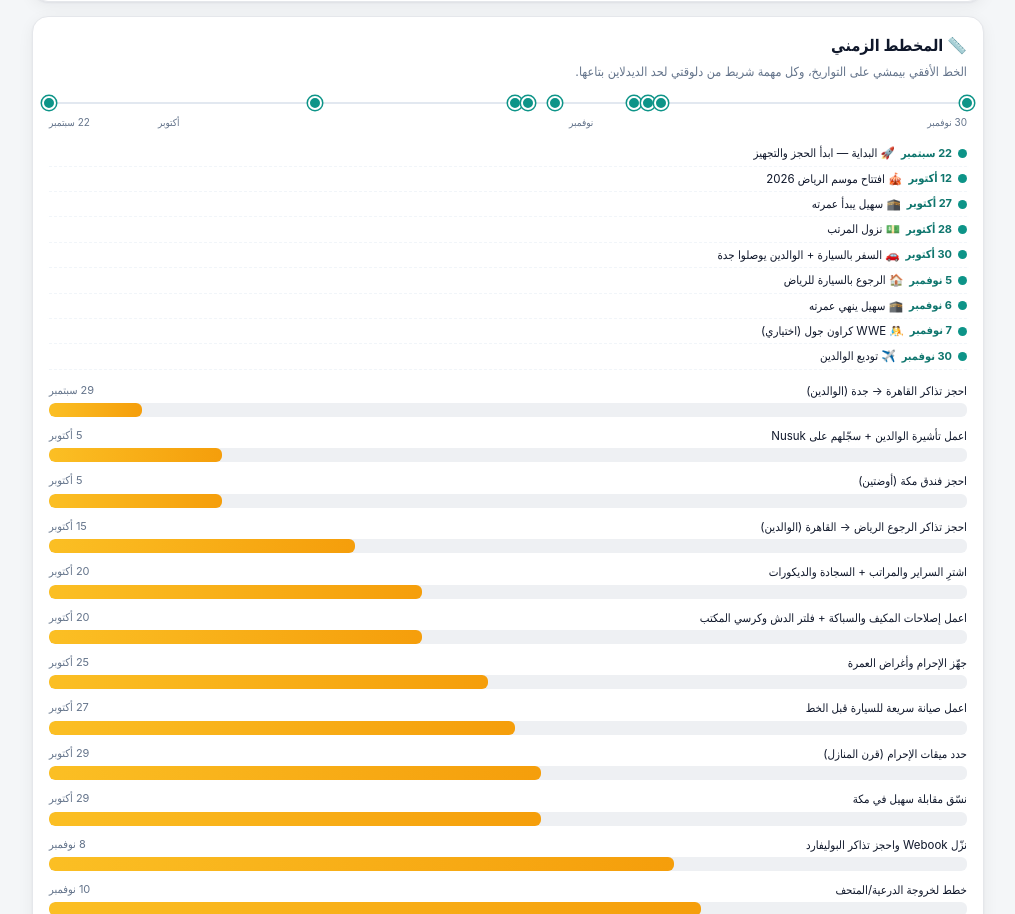
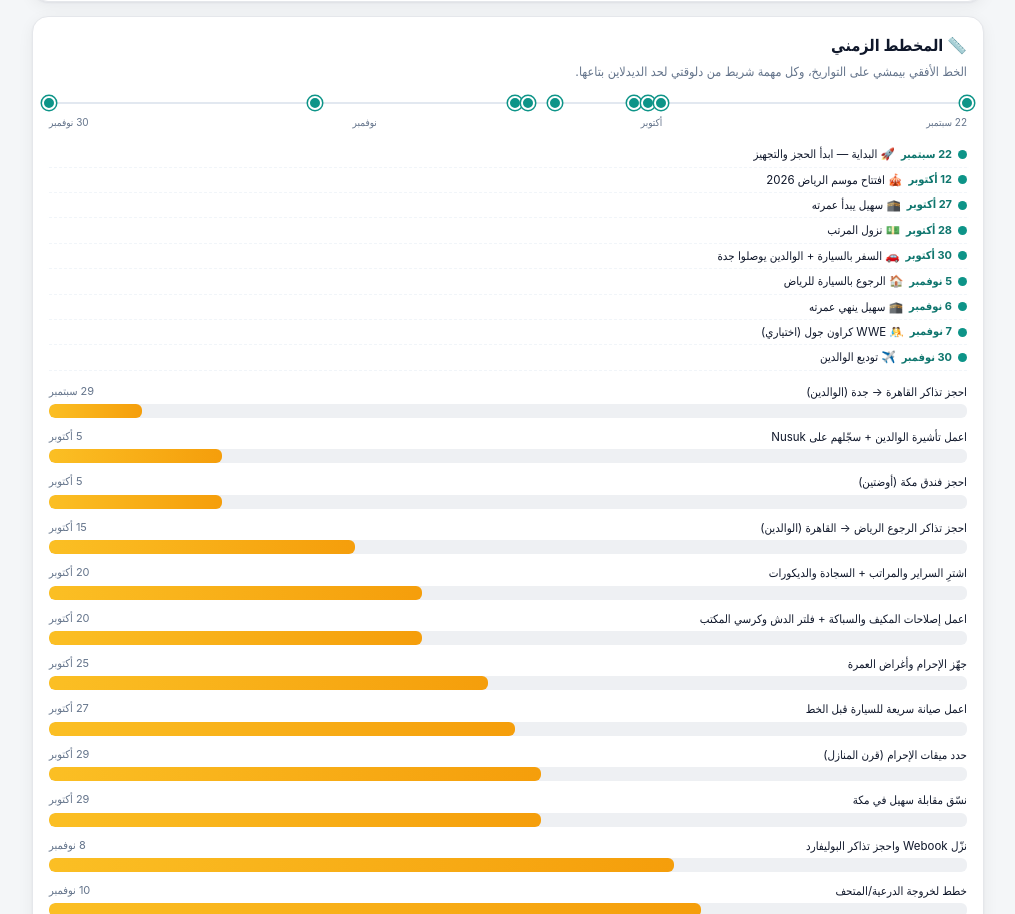
Before and after one commit to mohussamarch/umrah-plan, a plain HTML site: page index.html in a window 1280 px wide. Shown: the part 1329-2243 px from the top of the page, without its empty margins (132-1147 px from the left). Drawn offline with Linux system fonts and the light colour scheme.

Commit message:
Gantt: clean month row, non-shrinking legend dates

```diff
--- a/index.html
+++ b/index.html
@@ -199,13 +199,12 @@
   .g-axisline{position:relative;height:22px}
   .g-linebg{position:absolute;left:0;right:0;top:10px;height:2px;background:#e2e8f0;border-radius:2px}
   .g-dot{position:absolute;top:4px;width:14px;height:14px;border-radius:50%;background:var(--teal);border:2px solid #fff;box-shadow:0 0 0 1.5px var(--teal);transform:translateX(-50%);cursor:help}
-  .g-months{position:relative;height:15px;font-size:10px;color:var(--muted)}
-  .g-months span{position:absolute;white-space:nowrap}
+  .g-monthrow{display:flex;justify-content:space-between;font-size:10px;color:var(--muted);margin-bottom:10px}
   .g-legend{margin-bottom:12px}
   .g-leg{display:flex;align-items:center;gap:6px;font-size:11.5px;padding:3px 0;border-bottom:1px dashed #f1f5f9}
   .g-legdot{width:9px;height:9px;border-radius:50%;background:var(--teal);flex:none}
-  .g-leg b{color:var(--teal-dark);white-space:nowrap;font-size:11px}
-  .g-leg span{color:var(--ink)}
+  .g-leg b{color:var(--teal-dark);white-space:nowrap;font-size:11px;flex:none}
+  .g-legtext{color:var(--ink);flex:1;min-width:0;overflow:hidden;text-overflow:ellipsis;white-space:nowrap}
   .g-tasks{margin-top:4px}
   .g-titem{margin-bottom:10px}
   .g-thead{display:flex;justify-content:space-between;gap:8px;font-size:11.5px;margin-bottom:3px}
@@ -726,26 +725,14 @@
     var total = end - start;
     function x(date){ return Math.max(0, Math.min(100, (pdate(date).getTime() - start) / total * 100)); }
 
-    var monthMarks = [
-      { date:'2026-09-22', label:'22 سبتمبر' },
-      { date:'2026-10-01', label:'أكتوبر' },
-      { date:'2026-11-01', label:'نوفمبر' },
-      { date:'2026-11-30', label:'30 نوفمبر' }
-    ];
-    var monthsHtml = monthMarks.map(function(m){
-      var st;
-      if (m.date === RANGE_START) st = 'left:0';
-      else if (m.date === RANGE_END) st = 'right:0';
-      else st = 'left:'+x(m.date)+'%;transform:translateX(-50%)';
-      return '<span style="'+st+'">'+m.label+'</span>';
-    }).join('');
+    var monthsHtml = '<span>22 سبتمبر</span><span>أكتوبر</span><span>نوفمبر</span><span>30 نوفمبر</span>';
 
     var dotsHtml = milestones.map(function(m){
       return '<div class="g-dot" style="left:'+x(m.date)+'%" title="'+esc(m.icon+' '+m.label+' — '+fmtDateAr(m.date))+'"></div>';
     }).join('');
 
     var legendHtml = milestones.slice().sort(function(a,b){ return a.date < b.date ? -1 : (a.date > b.date ? 1 : 0); }).map(function(m){
-      return '<div class="g-leg"><span class="g-legdot"></span><b>'+fmtDateAr(m.date)+'</b><span>'+m.icon+' '+m.label+'</span></div>';
+      return '<div class="g-leg"><span class="g-legdot"></span><b>'+fmtDateAr(m.date)+'</b><span class="g-legtext">'+m.icon+' '+m.label+'</span></div>';
     }).join('');
 
     var withDl = tasks.filter(function(t){ return t.deadline; });
@@ -764,7 +751,7 @@
     document.getElementById('gantt').innerHTML =
       '<div class="g-chart">'+
         '<div class="g-axisline"><div class="g-linebg"></div>'+dotsHtml+'</div>'+
-        '<div class="g-months">'+monthsHtml+'</div>'+
+        '<div class="g-monthrow">'+monthsHtml+'</div>'+
       '</div>'+
       '<div class="g-legend">'+legendHtml+'</div>'+
       '<div class="g-tasks">'+tHtml+'</div>'+
```
